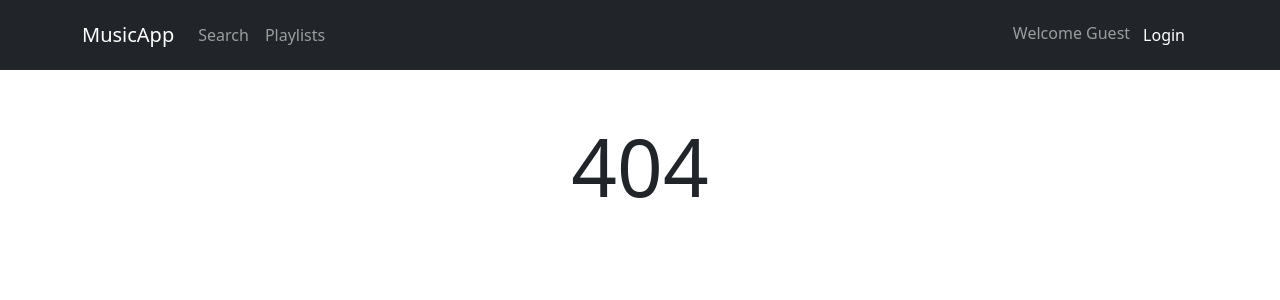
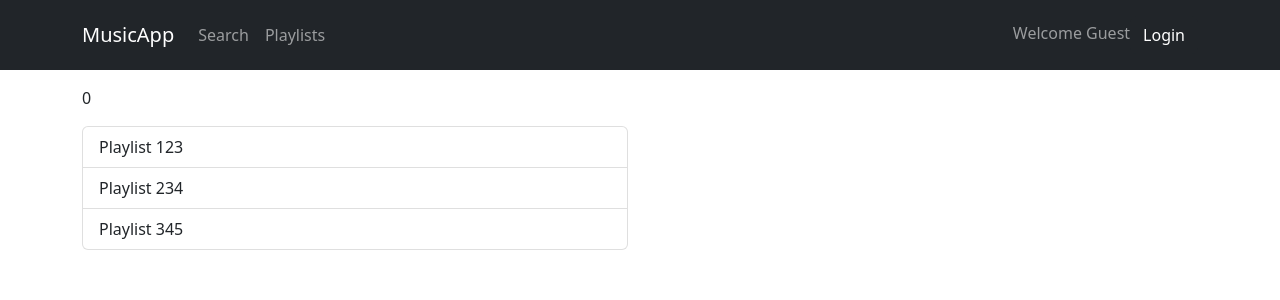
Before and after one commit to ev45ive/sages-react-open-grudzien, a React (Create React App) app: page /mobx in a window 1280 px wide. Before the commit this address had no page. Shown: the top 300 px of the page. Built offline with nearby package versions, Linux system fonts and the light colour scheme.

Commit message:
Mobx - observable({}).somekey -proxy ,  observer()/<Observer>(...) - tracks proxy

```diff
--- a/package.json
+++ b/package.json
@@ -14,6 +14,8 @@
     "@types/react-dom": "^18.0.9",
     "axios": "^1.2.1",
     "bootstrap": "^5.2.3",
+    "mobx": "^6.7.0",
+    "mobx-react-lite": "^3.4.0",
     "react": "^18.2.0",
     "react-dom": "^18.2.0",
     "react-redux": "^8.0.5",
--- /dev/null
+++ b/src/playlists/containers/MobxContainer.tsx
@@ -0,0 +1,77 @@
+import React from "react";
+
+import { mockPlaylists } from "../../common/mocks/mockPlaylists";
+
+import { observable, computed, action, IComputedValue } from "mobx";
+import { observer, Observer } from "mobx-react-lite";
+import { Playlist } from "../../common/model/Playlist";
+import { classNames } from "../../common/helpers/classNames";
+
+const PlaylistDetails = observer(({ playlist }: any) => (
+  <dl>
+    <dt>Name</dt>
+    <dd>{playlist.name}</dd>
+    <input
+      type="text"
+      value={playlist.name}
+      onChange={action((e) => (playlist.name = e.currentTarget.value))}
+    />
+    {/* <dd>{playlist.name}</dd> */}
+  </dl>
+));
+
+const playlists = observable(mockPlaylists);
+const selected = observable<{ id: string | null; data?: Playlist }>({
+  id: null,
+});
+
+const MobxContainer = () => {
+  //   const selected = computed(() => playlists.find((p) => p.id == selectedId.id));
+
+  return (
+    <div>
+      <div className="row">
+        <div className="col">
+          <div className="list-group">
+            <Observer>
+              {() => (
+                <>
+                  {selected.id}
+
+                  {playlists.map((playlist) => (
+                    <div
+                      className={classNames(
+                        "list-group-item",
+                        playlist.id == selected.id && "active"
+                      )}
+                      key={playlist.id}
+                      onClick={action(() => {
+                        selected.id = playlist.id;
+                        selected.data = playlists.find(
+                          (p) => p.id == selected.id
+                        );
+                      })}
+                    >
+                      {playlist.name}
+                    </div>
+                  ))}
+                </>
+              )}
+            </Observer>
+          </div>
+        </div>
+        <div className="col">
+          <Observer>
+            {() =>
+              (selected.data as any) && (
+                <PlaylistDetails playlist={selected.data} />
+              )
+            }
+          </Observer>
+        </div>
+      </div>
+    </div>
+  );
+};
+
+export default MobxContainer;
```
Also changed, not shown: src/index.tsx (+6 -1 lines), 1 other file (tests, documents, lock files or other folders).
